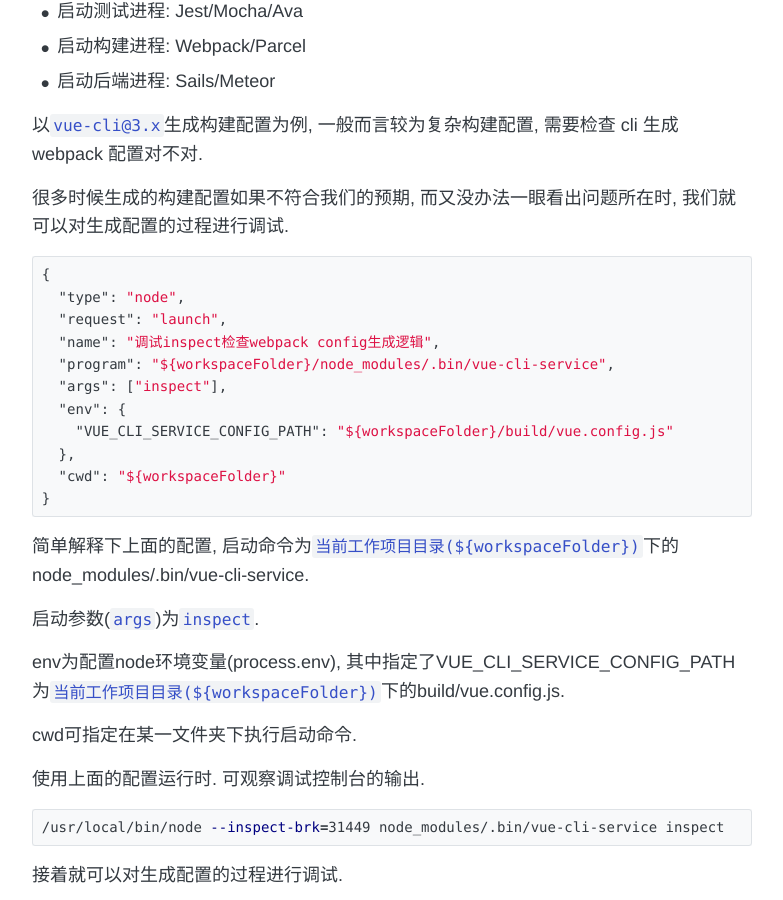
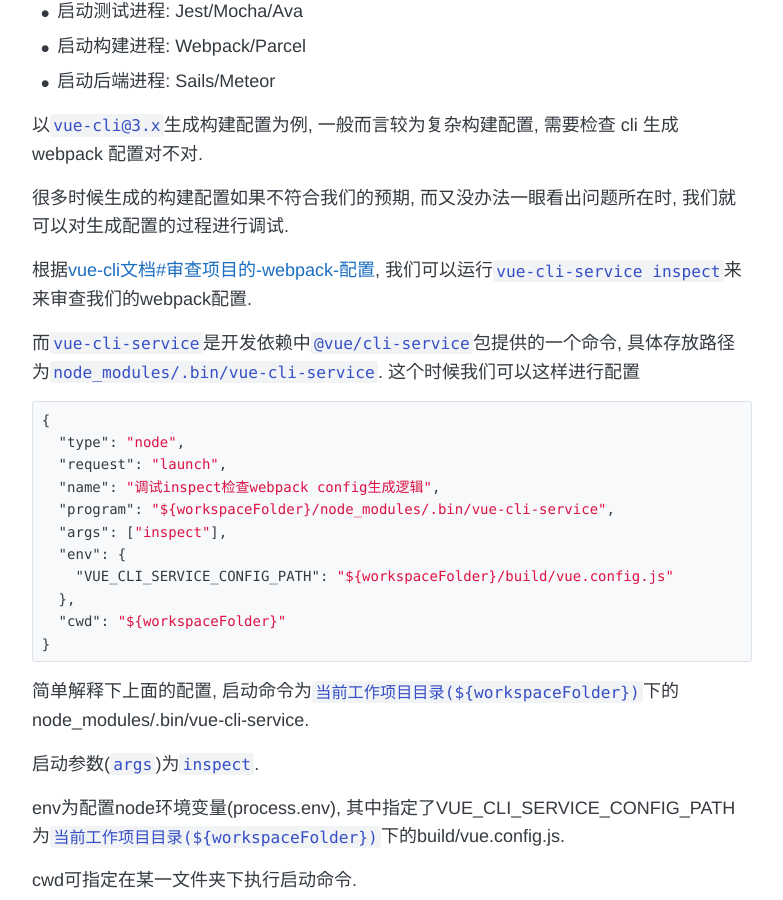
Before and after one commit to funkyLover/blog, a Jekyll site: the page built from posts/_posts/2019-05-11-debug-in-vscode.md, in a window 1280 px wide and 900 px high, scrolled down 5250 px. Shown: the whole window, without its empty margins (248-1031 px from the left). Built offline with Jekyll 4.4.1, drawn with Linux system fonts in a browser that asks for light colours; comment, search, counter and statistics services are not loaded.

Commit message:
[note]modify;

````diff
--- a/posts/_posts/2019-05-11-debug-in-vscode.md
+++ b/posts/_posts/2019-05-11-debug-in-vscode.md
@@ -114,6 +114,10 @@
 
 很多时候生成的构建配置如果不符合我们的预期, 而又没办法一眼看出问题所在时, 我们就可以对生成配置的过程进行调试.
 
+根据[vue-cli文档#审查项目的-webpack-配置](https://cli.vuejs.org/zh/guide/webpack.html#%E5%AE%A1%E6%9F%A5%E9%A1%B9%E7%9B%AE%E7%9A%84-webpack-%E9%85%8D%E7%BD%AE), 我们可以运行`vue-cli-service inspect`来来审查我们的webpack配置.
+
+而`vue-cli-service`是开发依赖中`@vue/cli-service`包提供的一个命令, 具体存放路径为`node_modules/.bin/vue-cli-service`. 这个时候我们可以这样进行配置
+
 ```json
 {
   "type": "node",
````
